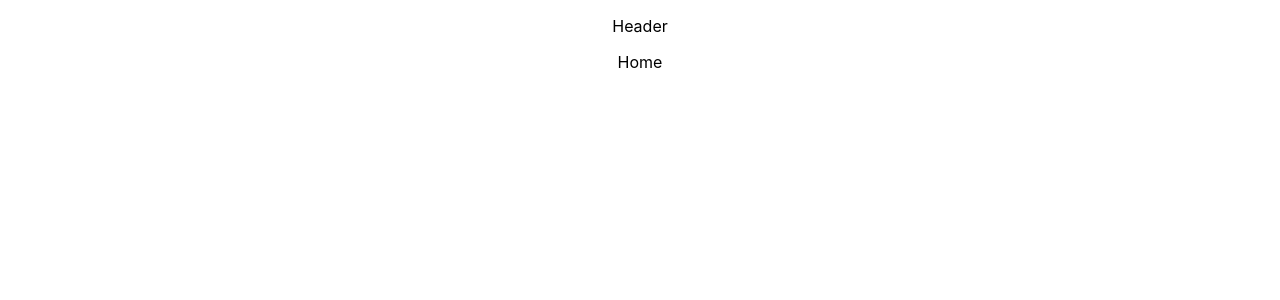
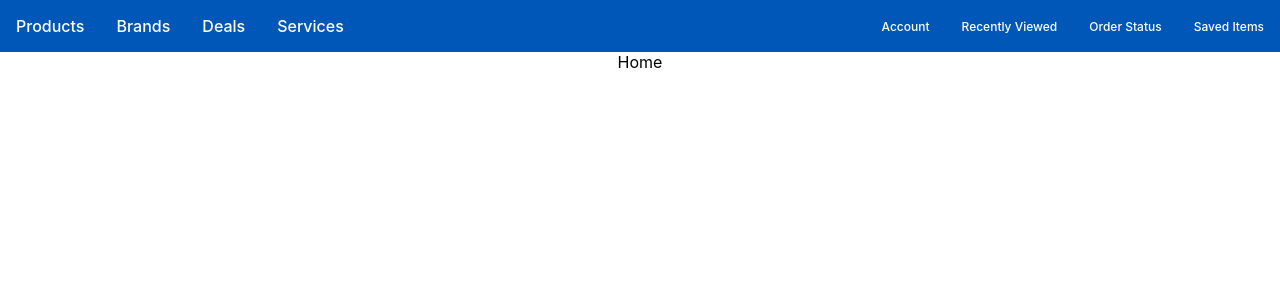
Before and after one commit to ayoolaao/feengineernpwassingment, a React (Create React App) app: page / in a window 1280 px wide. Shown: the top 300 px of the page. Built offline with nearby package versions, Linux system fonts and the light colour scheme.

Commit message:
initial redux setup

```diff
--- a/package.json
+++ b/package.json
@@ -3,11 +3,14 @@
   "version": "0.1.0",
   "private": true,
   "dependencies": {
+    "@reduxjs/toolkit": "^1.5.0",
     "@testing-library/jest-dom": "^5.11.4",
     "@testing-library/react": "^11.1.0",
     "@testing-library/user-event": "^12.1.10",
+    "node-sass": "^5.0.0",
     "react": "^17.0.1",
     "react-dom": "^17.0.1",
+    "react-redux": "^7.2.2",
     "react-router-dom": "^5.2.0",
     "react-scripts": "4.0.2",
     "web-vitals": "^1.0.1"
--- a/src/App.js
+++ b/src/App.js
@@ -3,12 +3,13 @@ import './App.css';
 import { BrowserRouter as Router, Route, Switch } from 'react-router-dom';
 import Home from './screens/home/Home';
 import OrderDetails from './screens/orderDetails/OrderDetails';
+import GlobalNav from './components/globalNav/GlobalNav';
 
 function App() {
   return (
     <div className="App">
       <header className="App-header">
-        <p>Header</p>
+        <GlobalNav />
       </header>
 
       <Router>
--- /dev/null
+++ b/src/components/globalNav/GlobalNav.js
@@ -0,0 +1,24 @@
+import React from 'react';
+import './globalNav.scss';
+
+const GlobalNav = () => {
+  return (
+    <nav className='global-nav'>
+      <div className='global-nav__left'>
+        <span className='global-nav__item'>Products</span>
+        <span className='global-nav__item'>Brands</span>
+        <span className='global-nav__item'>Deals</span>
+        <span className='global-nav__item'>Services</span>
+      </div>
+
+      <div className='global-nav__right'>
+        <span className='global-nav__item'>Account</span>
+        <span className='global-nav__item'>Recently Viewed</span>
+        <span className='global-nav__item'>Order Status</span>
+        <span className='global-nav__item'>Saved Items</span>
+      </div>
+    </nav>
+  );
+};
+
+export default GlobalNav;
--- /dev/null
+++ b/src/components/globalNav/globalNav.scss
@@ -0,0 +1,22 @@
+.global-nav {
+  display: flex;
+  align-items: center;
+  background: #0057b8;
+  color: #fff;
+  margin: auto;
+  min-height: 52px;
+  max-width: 1920px;
+  font-weight: 500;
+  cursor: pointer;
+  &__right {
+    margin-left: auto;
+    font-size: 12px;
+  };
+  &__item {
+    margin: 0 16px;
+    padding-bottom: 6px;
+    &:hover {
+      border-bottom: 2px solid #ffffff;
+    }
+  }
+}
--- a/src/index.js
+++ b/src/index.js
@@ -1,12 +1,17 @@
 import React from 'react';
 import ReactDOM from 'react-dom';
+import { Provider } from 'react-redux';
 import './index.css';
 import App from './App';
 import reportWebVitals from './reportWebVitals';
+import store from './redux/store';
 
 ReactDOM.render(
   <React.StrictMode>
-    <App />
+    <Provider store={store}>
+      <App />
+    </Provider>
+
   </React.StrictMode>,
   document.getElementById('root')
 );
--- /dev/null
+++ b/src/mockData/orders.json
@@ -0,0 +1,54 @@
+[
+  {
+    "id": 10,
+    "orderId": 198772,
+    "items": [
+      {
+        "id": 100000,
+        "name": "Apple Iphone XR",
+        "plan": "AT&T Unlimited Extra",
+        "skuId": "sku1234",
+        "skuAttributes": {
+          "model": "Iphone XR",
+          "manufacturer": "Apple",
+          "color": "Yellow",
+          "size": "64 GB"
+        },
+        "quantity": 1,
+        "telephoneNumber": "409.406.3322",
+        "status": "ordered",
+        "complete": true,
+        "estimatedShipDateRange": {
+          "fromDate": "2020-09-06T13:39:52.774-05:00",
+          "toDate": "2020-09-06T13:39:52.774-05:00"
+        },
+        "newEstimatedShipDateRange": {
+          "fromDate": "2020-10-02T13:39:52.774-05:00",
+          "toDate": "2020-10-02T13:39:52.774-05:00"
+        },
+        "userAcceptedDelay": true
+      }
+    ],
+    "status": "ordered",
+    "complete": true,
+    "shipingAddress": {
+      "street": "437 Lytton",
+      "city": "Palo Alto",
+      "state": "CA",
+      "zip": "94301"
+    },
+    "shipments": [
+      {
+        "id": 1,
+        "items": [
+          100000
+        ],
+        "carrier": "USPS",
+        "trackingNumber": "9400100000000000000000",
+        "trackingUrl": "https://tools.usps.com/go/TrackConfirmAction?tRef=fullpage&tLc=2&text28777=&tLabels=9400100000000000000000%2C",
+        "estimatedDeliveryDate": "2020-10-06T13:39:52.774-05:00",
+        "shipDate": "2020-10-02T13:39:52.774-05:00"
+      }
+    ]
+  }
+]
--- /dev/null
+++ b/src/redux/ordersSlice.js
@@ -0,0 +1,22 @@
+import { createSlice } from '@reduxjs/toolkit';
+import getOrdersResponseMock from '../mockData/orders.json';
+
+export const ordersSlice = createSlice({
+  name: 'orders',
+  initialState: {},
+  reducers: {
+    setOrders: (state, action) => {
+      state.orders = action.payload
+    }
+  }
+});
+
+const { setOrders } = ordersSlice.actions;
+
+export const fetchOrders = () => dispatch => {
+  setTimeout(() => {
+    dispatch(setOrders(getOrdersResponseMock))
+  }, 500);
+};
+
+export default ordersSlice.reducer;
--- /dev/null
+++ b/src/redux/store.js
@@ -0,0 +1,6 @@
+import { configureStore } from '@reduxjs/toolkit';
+import ordersReducer from './ordersSlice';
+
+export default configureStore({
+  reducer: { orders: ordersReducer }
+});
```
Also changed, not shown: 2 other files (tests, documents, lock files or other folders).
